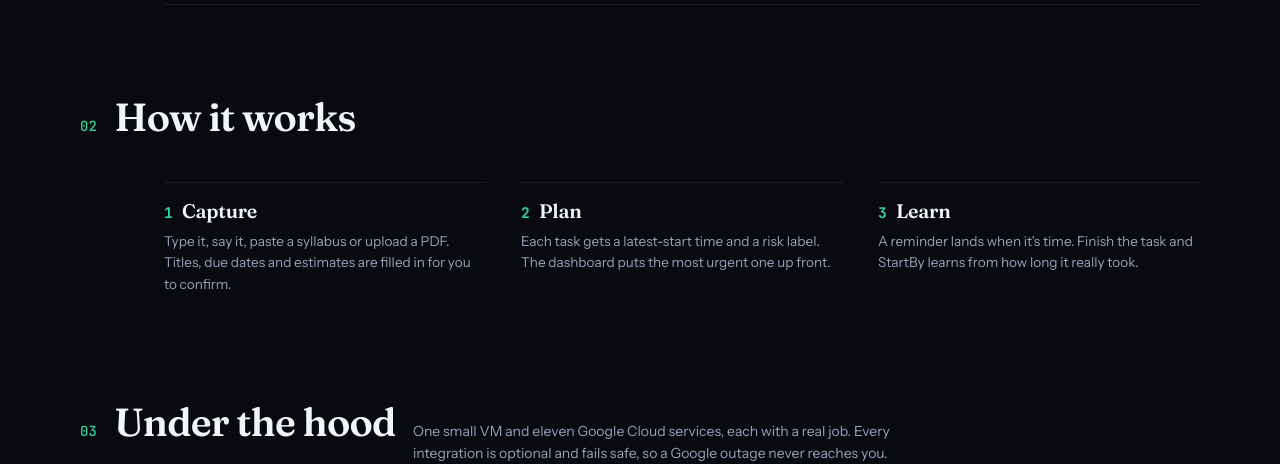
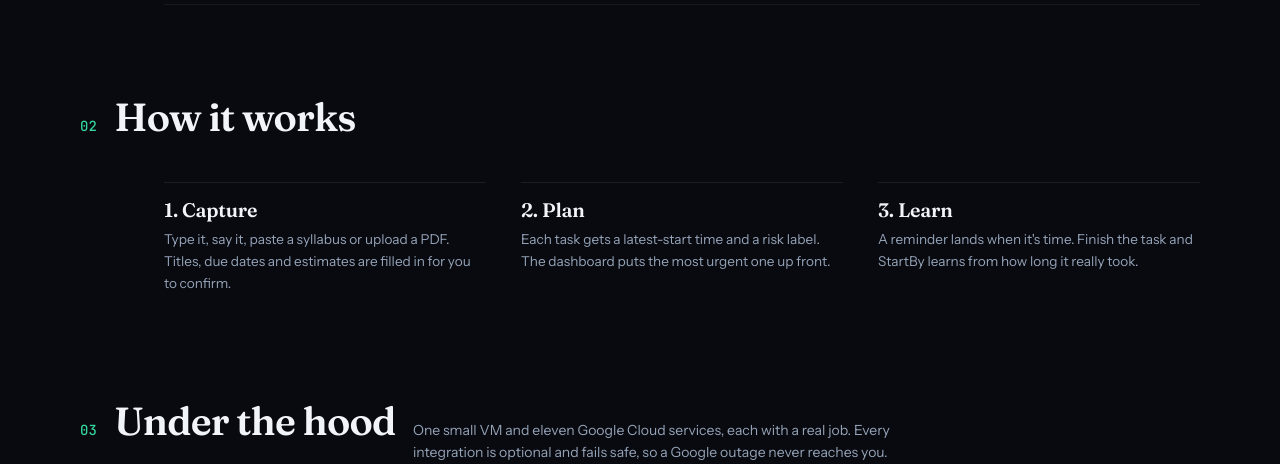
Before and after one commit to hemanthkumargt/StartBy, a Flask app: page /welcome in a window 1280 px wide. Shown: the part 1698-2162 px from the top of the page. Run offline with Flask 3, Linux system fonts and the light colour scheme; parts of the project's set-up code (start-up, migrations or seed data) failed here and were passed over; some libraries are stand-ins or nearby versions.

Commit message:
style: unify step headings as '1. Capture', '2. Plan', '3. Learn' in serif font

```diff
--- a/app/static/css/landing.css
+++ b/app/static/css/landing.css
@@ -98,9 +98,7 @@
 /* ---------- Steps ---------- */
 .lp-steps { margin-left: 6rem; display: grid; grid-template-columns: repeat(3, 1fr); gap: 2.5rem; }
 .lp-steps li { border-top: 1px solid var(--color-text); padding-top: 1.1rem; }
-.lp-step__header { display: flex; align-items: baseline; gap: 0.65rem; margin-bottom: 0.45rem; }
-.lp-step__n { display: inline-block; font: 600 1.05rem var(--font-mono); color: var(--color-primary-fg); flex-shrink: 0; }
-.lp-steps h3 { margin: 0; font-family: var(--font-heading); font-weight: 600; font-size: 1.4rem; }
+.lp-steps h3 { margin: 0 0 0.5rem; font-family: var(--font-heading); font-weight: 600; font-size: 1.4rem; line-height: 1.25; }
 .lp-steps p { color: var(--color-text-secondary); font-size: 0.97rem; }
 
 /* ---------- Calculator ---------- */
--- a/app/templates/landing.html
+++ b/app/templates/landing.html
@@ -3,7 +3,7 @@
 
 {% block head %}
 <meta name="description" content="StartBy works backwards from your deadline: effort estimates, a risk radar, smart capture and voice notes that learn how long your work really takes.">
-<link rel="stylesheet" href="{{ url_for('static', filename='css/landing.css') }}?v=4">
+<link rel="stylesheet" href="{{ url_for('static', filename='css/landing.css') }}?v=5">
 {% endblock %}
 
 {% block shell %}
@@ -130,24 +130,15 @@
       </header>
       <ol class="lp-steps">
         <li class="lp-reveal">
-          <div class="lp-step__header">
-            <span class="lp-step__n">1</span>
-            <h3>Capture</h3>
-          </div>
+          <h3>1. Capture</h3>
           <p>Type it, say it, paste a syllabus or upload a PDF. Titles, due dates and estimates are filled in for you to confirm.</p>
         </li>
         <li class="lp-reveal">
-          <div class="lp-step__header">
-            <span class="lp-step__n">2</span>
-            <h3>Plan</h3>
-          </div>
+          <h3>2. Plan</h3>
           <p>Each task gets a latest-start time and a risk label. The dashboard puts the most urgent one up front.</p>
         </li>
         <li class="lp-reveal">
-          <div class="lp-step__header">
-            <span class="lp-step__n">3</span>
-            <h3>Learn</h3>
-          </div>
+          <h3>3. Learn</h3>
           <p>A reminder lands when it's time. Finish the task and StartBy learns from how long it really took.</p>
         </li>
       </ol>
```
